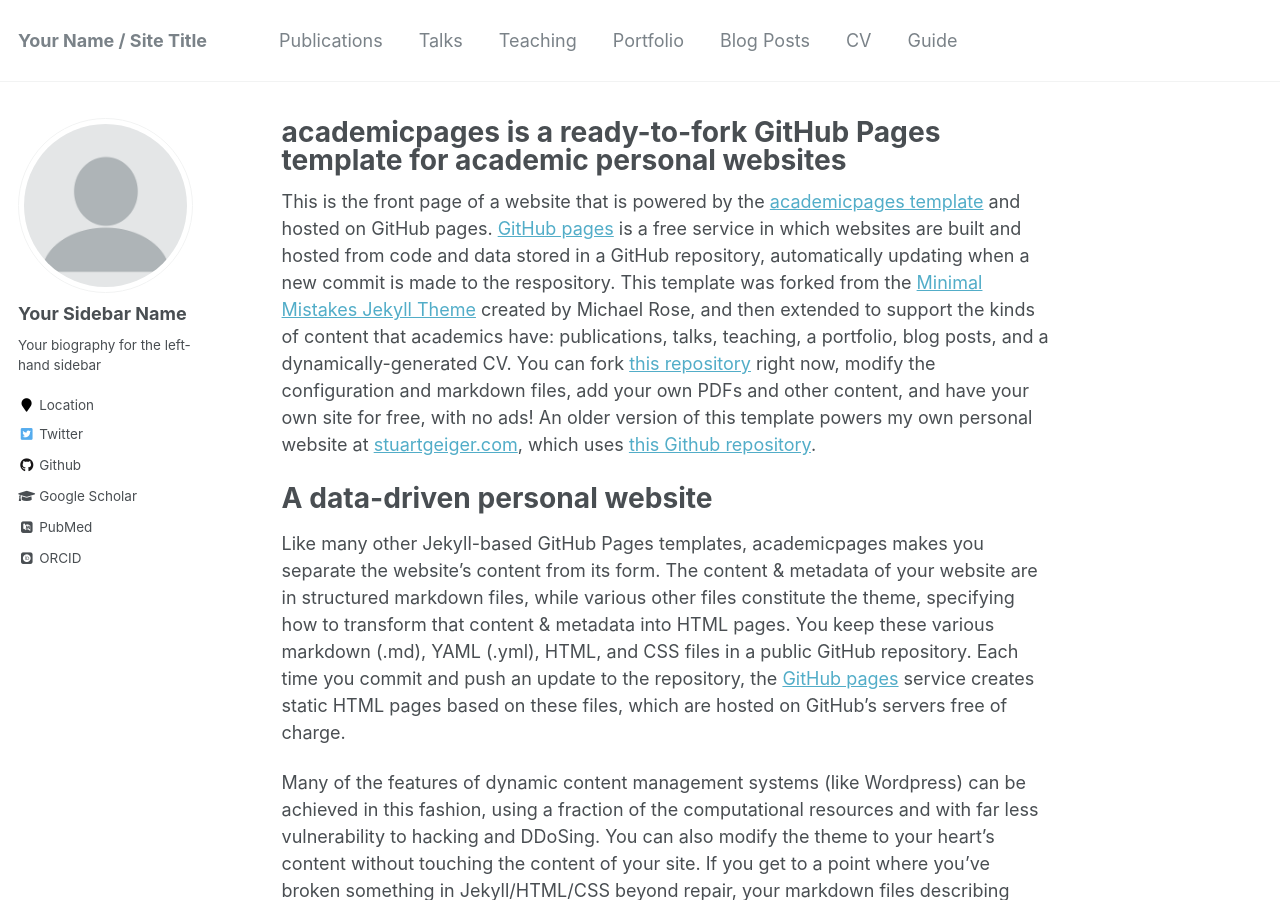
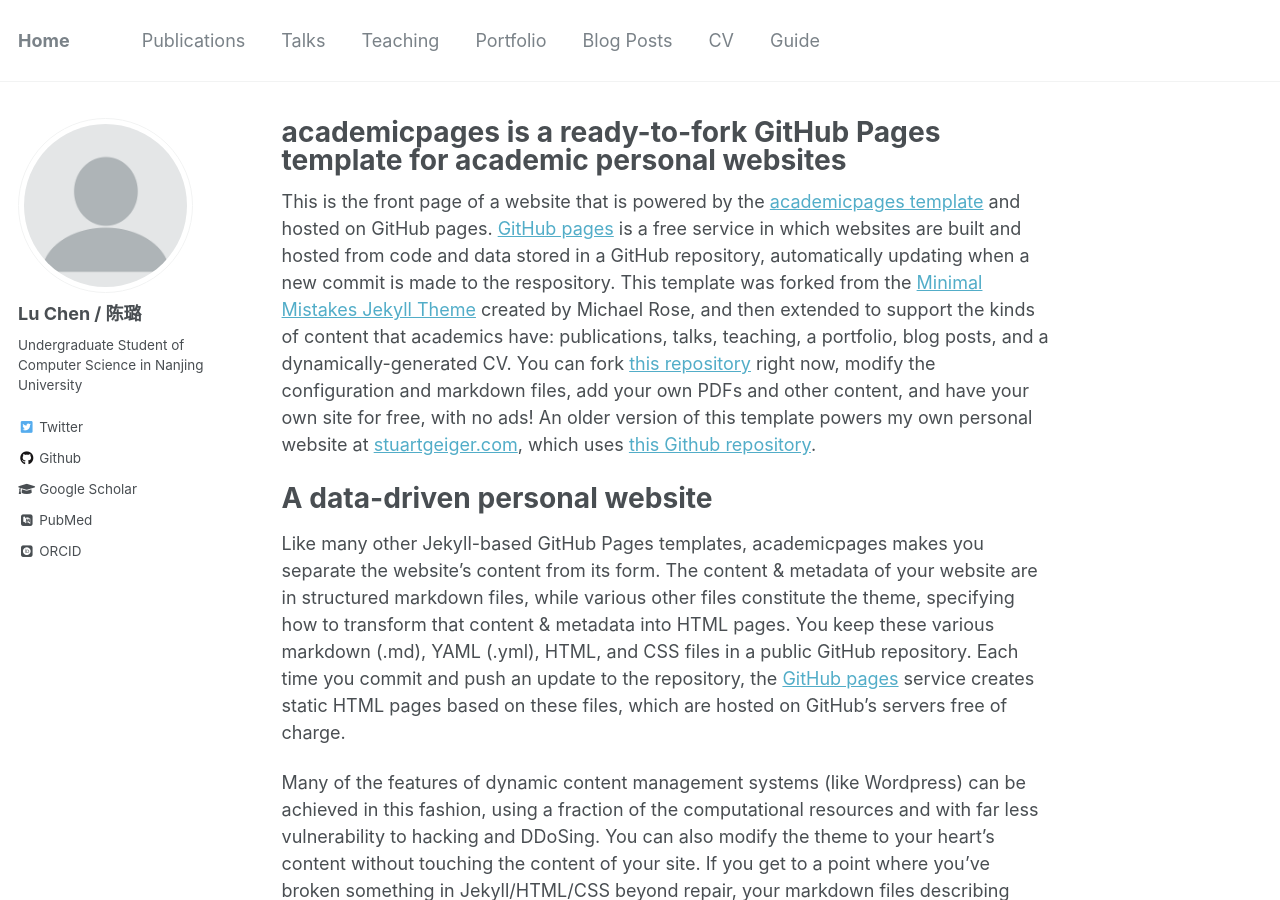
Before and after one commit to jaypiper/jaypiper.github.io, a Jekyll site: the page built from _pages/about.md, in a window 1280 px wide and 900 px high. Built offline with Jekyll 4.4.1, drawn with Linux system fonts in a browser that asks for light colours; some web fonts are replaced.

Commit message:
Update _config.yml

```diff
--- a/_config.yml
+++ b/_config.yml
@@ -7,7 +7,7 @@
 
 # Site Settings
 locale                   : "en-US"
-title                    : "Your Name / Site Title"
+title                    : "Home"
 title_separator          : "-"
 name                     : &name "Your Name"
 description              : &description "personal description"
@@ -80,10 +80,10 @@ analytics:
 
 # Site Author
 author:
-  name             : "Your Sidebar Name"
+  name             : "Lu Chen / 陈璐"
   avatar           : "profile.png"
-  bio              : "Your biography for the left-hand sidebar"
-  location         : "Location"
+  bio              : "Undergraduate Student of Computer Science in Nanjing University"
+  location         :
   employer         :
   pubmed           : "https://www.ncbi.nlm.nih.gov/pubmed/?term=john+snow"
   googlescholar    : "http://yourfullgooglescholarurl.com"
```
